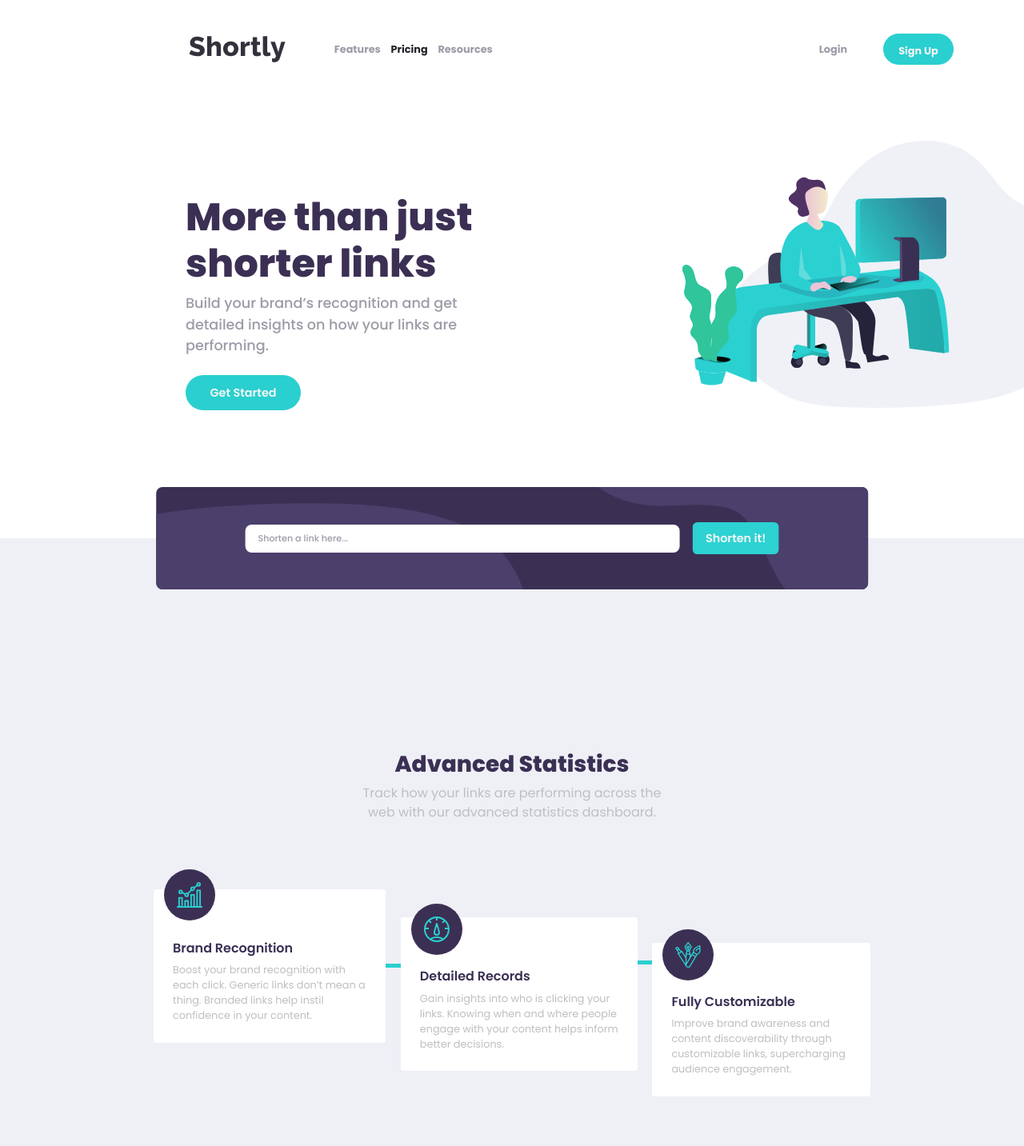
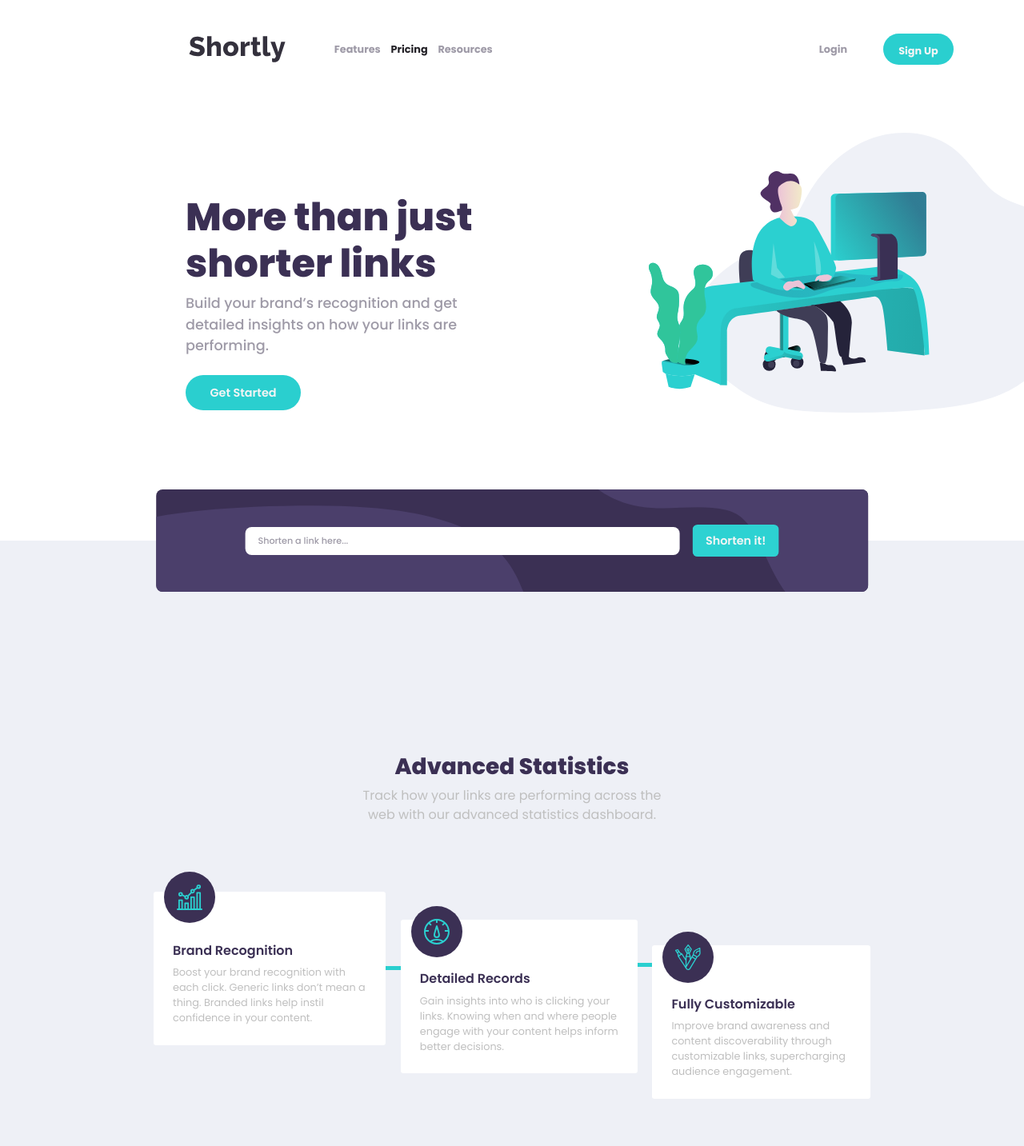
Before and after one commit to Ogochukwu-ugo/Shortly-Url-Shortening-API, a React (Create React App) app: page /pricing in a window 1280 px wide. Shown: the top 1433 px of the page at 80% size. Built offline with nearby package versions, Linux system fonts and the light colour scheme.

Commit message:
Added logic to wordWrap

```diff
--- a/src/App.css
+++ b/src/App.css
@@ -45,9 +45,10 @@
 }
 
 .heroImg img {
-    width: 95%;
+    width: 100%;
     height: auto;
-    margin: 10% auto 0% 20%;
+    margin: 8% auto 0% 3%;
+    object-fit: cover;
 }
 
 
@@ -144,14 +145,13 @@ source[srcset^="../src/images/"] {
 
 .result {
     height: 7.5rem;
-    margin-top: .5rem;
-    /* overflow: hidden;
-    overflow-y: auto; */
+    overflow: hidden;
+    overflow-y: auto;
 }
 
-/* .result::-webkit-scrollbar {
+.result::-webkit-scrollbar {
     display: none;
-} */
+}
 
 .linkContainer {
     justify-content: left;
@@ -314,14 +314,26 @@ source[srcset^="../src/images/"] {
     margin-top: 10%;
 }
 
+.long-link {
+    width: 80%;
+    word-wrap: break-word;
+    text-align: left;
+    margin-left: -2rem;
+}
 
 
 
 
-@media only screen and (min-width:768px) and (max-width: 900px) {
+
+
+@media only screen and (min-width:768px) and (max-width: 1099px) {
     .heroMain {
         display: flex;
         flex-direction: row;
+    }
+
+    .heroContent {
+        text-align: left;
     }
     .heroContent h1 {
         width: 100%;
@@ -344,6 +356,10 @@ source[srcset^="../src/images/"] {
         margin-left: 2rem;
     }
 
+    .heroImg img {
+        margin: 8% auto 0% 12%;
+    }
+
     .statForm {
         flex-direction: row;
     }
@@ -354,13 +370,6 @@ source[srcset^="../src/images/"] {
         margin-top: 0rem;
     }
 
-
-    .linkContainer {
-        justify-content: space-between;
-        text-align: center;
-        padding: 0rem .4rem;
-    }
-
     .errormsg {
         top: 100%;
         left: 0%;
@@ -368,28 +377,25 @@ source[srcset^="../src/images/"] {
 
     .generateContainer {
         justify-content: center;
-        align-items: center;
+        align-items: start;
     }
 
     .generateContainer > ul {
         margin-top: .3rem;
         margin-bottom: .3rem;
-        justify-content: center;
-        align-items: center;
+        justify-content: start;
+        align-items: start;
     }
 
     .generatedLink {
-        margin-left: 0rem;
+        margin-left: -2rem;
         margin-right: 1rem;
         margin-bottom: 0rem;
     }
 
-    .generateLine {
-        display: none;
-    }
 
     .copyBtnContainer {
-        margin-left: 0rem;
+        margin-left: -.9rem;
     }
 
     .cardContainer {
@@ -446,7 +452,7 @@ source[srcset^="../src/images/"] {
 }
 
 
-@media only screen and (min-width:1024px) {
+@media only screen and (min-width:1100px) {
     .heroMain {
         display: flex;
         flex-direction: row;
@@ -475,6 +481,11 @@ source[srcset^="../src/images/"] {
 
     .heroBtn {
         margin-left: 14.5rem;
+    }
+
+    .heroImg img {
+        margin: 8% auto 0% 12%;
+        object-fit: cover;
     }
 
     .statForm {
--- a/src/Components/AppLayout.js
+++ b/src/Components/AppLayout.js
@@ -4,12 +4,12 @@ import Footer from './Footer/Footer';
 
 function AppLayout({children}) {
   return (
-    <div>
+    <main>
         <div>
             {children}
         </div>
         <Footer/>
-    </div>
+    </main>
   )
 }
 
--- a/src/Components/Features/Card.js
+++ b/src/Components/Features/Card.js
@@ -3,7 +3,7 @@ import '../../App.css'
 
 const Card = ({img, title, detail}) => {
   return (
-    <div className='position-relative'>
+    <main className='position-relative'>
         <div className='brandBG'>
             <img src={img} alt='brand icon' className='img-responsive icon'/>
         </div>
@@ -11,7 +11,7 @@ const Card = ({img, title, detail}) => {
             <h6>{title}</h6>
             <p>{detail}</p>
         </div>
-    </div>
+    </main>
   )
 }
 export default Card
--- a/src/Components/Features/Cards.js
+++ b/src/Components/Features/Cards.js
@@ -2,38 +2,10 @@ import React from 'react';
 import Brand1 from '../../images/icon-brand-recognition.svg';
 import Brand2 from '../../images/icon-detailed-records.svg';
 import Brand3 from '../../images/icon-fully-customizable.svg';
-// import Card from './Card';
-
-
-
-// const details = [
-//     {
-//         id: 1,
-//         img: Brand1,
-//         title: "Brand Recognition",
-//         detail: "Boost your brand recognition with each click. Generic links don’t mean a thing. Branded links help instil confidence in your content."
-//     },
-//     {
-//         id: 2,
-//         img: Brand2,
-//         title: "Detailed Records",
-//         detail: "Gain insights into who is clicking your links. Knowing when and where people engage with your content helps inform better decisions."
-//     },
-//     {
-//         id: 3,
-//         img: Brand3,
-//         title: "Fully Customizable",
-//         detail: "Improve brand awareness and content discoverability through customizable links, supercharging audience engagement."
-
-            <div className="lineWrapper">
-              <div className="line" />
-            </div>
-//     },
-// ]
 
 const Cards = () => {
   return (
-    <div className='mx-auto cardContainer'>
+    <main className='mx-auto cardContainer'>
         <div className='card1'>
             <div className='brandBG brand1'>
                 <img src={Brand1} alt='brand icon' className='img-responsive icon'/>
@@ -73,7 +45,7 @@ const Cards = () => {
             </div>
         </div>
 
-    </div>
+    </main>
   )
 }
 
--- a/src/Components/Features/Hero.js
+++ b/src/Components/Features/Hero.js
@@ -4,7 +4,7 @@ import '../../App.css'
 
 export default function Hero() {
   return (
-    <section className=' heroMain'>
+    <main className=' heroMain'>
         <div className='col-md-7 heroContent'>
             <h1>More than just shorter links</h1>
             <p>
@@ -16,6 +16,6 @@ export default function Hero() {
         <div className='col-md-5 heroImg'>
             <img src={HeroImage} alt='illustration of a person working img-responsive'/>
         </div>
-    </section>
+    </main>
   )
 }
--- a/src/Components/Features/Shorten.js
+++ b/src/Components/Features/Shorten.js
@@ -92,7 +92,7 @@ function Shorten() {
 
   return (
     <>
-        <section className='statFormSection' style={{ marginBottom: `${shortenHeight}px` }}>
+        <main className='statFormSection' style={{ marginBottom: `${shortenHeight}px` }}>
             <picture className='bgShorten'>
                 <source srcSet={ShortenMobile} media="(max-width:499px)"/>
                  <img src={ShortenDesktop} alt='bg-desktop' className='rounded-3'/>
@@ -118,14 +118,16 @@ function Shorten() {
             </form>
             <section className='result'>
                 {links.map((link,index) => (
-                    <article key={index} className='d-flex flex-md-row flex-column linkContainer'>
-                        <div className='justify-content-center'>
-                            <h6 className='my-auto' style={{wordWrap: 'break-word'}}>{link.original_link}</h6>
+                    <article key={index} className='d-flex flex-lg-row flex-column linkContainer'>
+                        <div className='justify-content-center my-auto'>
+                        <h6 className='my-auto' style={{ wordWrap: (link.original_link.length > 40 ? 'break-word' : 'normal'), width: (link.original_link.length > 40 ? '60%' : 'long-link')}}>
+                            {link.original_link}
+                        </h6>
                         </div>
-                        <div className='generateLine'></div>
+                        <div className='generateLine my-auto'></div>
                         <div className='generateContainer my-auto'>
                             <ul className='d-flex flex-md-row flex-column'>
-                                <li className='generatedLink'>{link.full_short_link}</li>
+                                <li className='generatedLink my-auto'>{link.full_short_link}</li>
                                 <li className='copyBtnContainer'>
                                     <button className='btn copyBtn' onClick={() => handleCopy(index)}>
                                         {link.buttonText}
@@ -136,7 +138,7 @@ function Shorten() {
                     </article>
                 ))}
             </section>
-        </section>
+        </main>
     </>
   )
 }
--- a/src/Components/Features/Statistics.js
+++ b/src/Components/Features/Statistics.js
@@ -8,7 +8,7 @@ import Shorten from './Shorten'
 function Statistics() {
 
   return (
-    <div className='statistics'>
+    <main className='statistics'>
         <Shorten/>
         <article className='advanceStat'>
             <h3>Advanced Statistics</h3>
@@ -20,7 +20,7 @@ function Statistics() {
         <div>
             <Cards/>
         </div>
-    </div>
+    </main>
   )
 }
 
```
